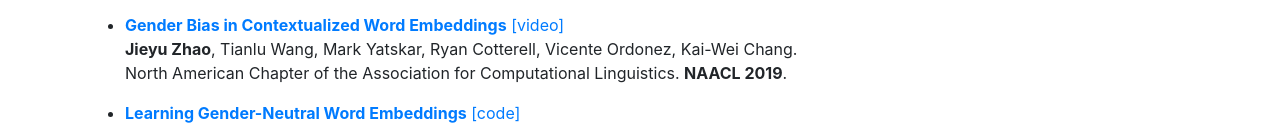
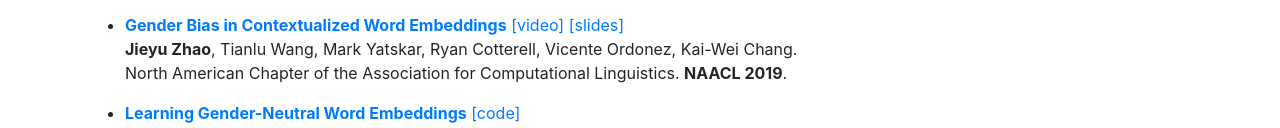
Before and after one commit to MtSomeThree/jieyuzhao.github.io, a website: page index.html in a window 1280 px wide. Shown: the part 890-1018 px from the top of the page. Drawn offline with Linux system fonts and the light colour scheme; files whose address does not match are found by name.

Commit message:
add slide

```diff
--- a/index.html
+++ b/index.html
@@ -97,10 +97,13 @@
 
     <div class=" my-4 text-left">
       <h2>Recent News</h2>
-      <p> * [08.2019] Our paper <span style="color:#4169E1"><a href="">Examining Gender Bias in Languages with Grammatical Gender</a></span> has been accepted by EMNLP 2019 (will come soon).
-      <p> * [07.2019] Our paper <span style="color:#4169E1"><a href="https://arxiv.org/abs/1811.08489">Balanced Datasets
+      <p> * [08.2019] Our paper <span style="color:#4169E1"><a href="">Examining Gender Bias in Languages with
+            Grammatical Gender</a></span> has been accepted by EMNLP 2019 (will come soon).
+        <p> * [07.2019] Our paper <span style="color:#4169E1"><a href="https://arxiv.org/abs/1811.08489">Balanced
+              Datasets
               Are Not Enough</a></span> has been accepted by ICCV 2019.</p>
-      <p> * [05.2019] Our paper <span style="color:#4169E1"><a href="https://arxiv.org/abs/1906.08976">Mitigating Gender
+        <p> * [05.2019] Our paper <span style="color:#4169E1"><a href="https://arxiv.org/abs/1906.08976">Mitigating
+              Gender
               Bias in Natural Language Processing: Literature Review </a></span> has been accepted by ACL 2019.</p>
         <!-- <p> * [05.2019] Our paper  <span style="color:#4169E1"><a href=""> Analyzing and Mitigating Gender Bias in Languages with Grammatical Gender and Bilingual Word Embeddings</a></span> has been accepted by ICML AI for Social Good Workshop.</p> -->
         <p> * [03.2019] Our paper <span style="color:#4169E1"><a href="https://arxiv.org/abs/1904.03310">Gender Bias in
@@ -135,7 +138,8 @@
               Zhao</strong>, Diba Mirza, Elizabeth Belding, Kai-Wei Chang, William Yang Wang.</p>
           <p>Association for Computational Linguistics. <strong>ACL 2019</strong>.</p>
         </li>
-        <li><b><a href="https://arxiv.org/abs/1904.03310">Gender Bias in Contextualized Word Embeddings</a></b> <a href="https://www.youtube.com/watch?v=n9KGNbpnu5c">[video]</a>
+        <li><b><a href="https://arxiv.org/abs/1904.03310">Gender Bias in Contextualized Word Embeddings</a></b> <a
+            href="https://www.youtube.com/watch?v=n9KGNbpnu5c">[video]</a> <a href="files/naacl19.pdf">[slides]</a>
           <p class='content'> <strong>Jieyu Zhao</strong>, Tianlu Wang, Mark Yatskar, Ryan Cotterell, Vicente Ordonez,
             Kai-Wei Chang.</p>
           <p>North American Chapter of the Association for Computational Linguistics. <strong>NAACL 2019</strong>.</p>
```
Also changed, not shown: 1 other file. Lines whose indentation alone changed are shown as unchanged.
